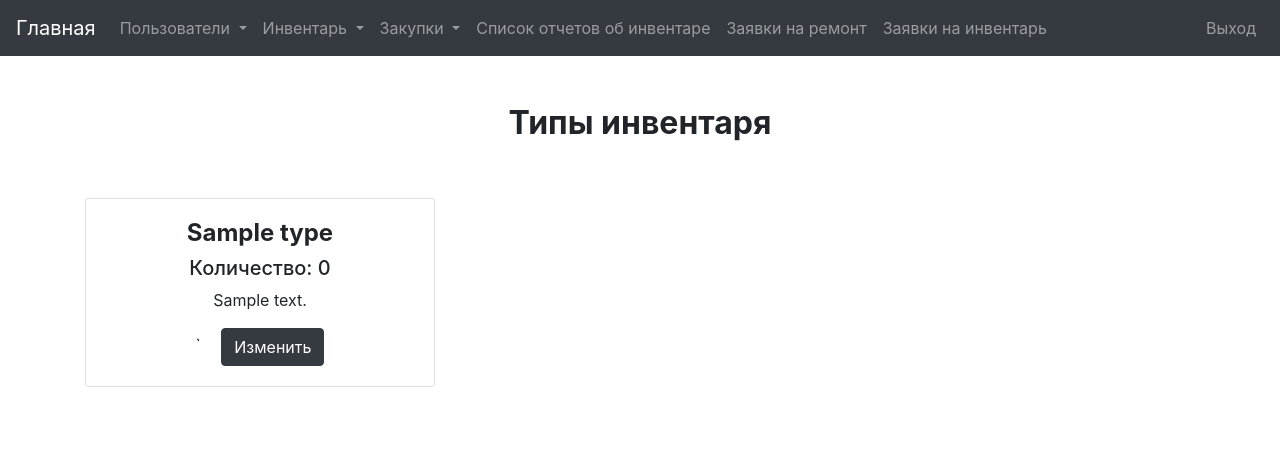
After one commit to QvkkpotentialExplorer/Inventory, a Flask app: page /inventory/type in a window 1280 px wide. The commit adds this page. Shown: the top 458 px of the page. Run offline with Flask 3, Linux system fonts and the light colour scheme; a user stored in the database is signed in; tables that the repository leaves empty hold one stand-in row (values such as "Sample post"); parts of the project's set-up code (start-up, migrations or seed data) failed here and were passed over; some libraries are stand-ins or nearby versions.

Commit message:
Debugging

```diff
--- a/blueprints/inventory/inventory.py
+++ b/blueprints/inventory/inventory.py
@@ -10,7 +10,7 @@ from data.inventory import Inventory
 from data.inventory_repair import InventoryRepair
 from data.inventory_request import InventoryRequest
 from data.inventory_type import InventoryType
-from form.inventory_add_form import AddInventoryForm, AddInventoryTypeForm
+from form.inventory_add_form import AddInventoryForm, AddInventoryTypeForm, InventoryTypeRedactForm
 from form.inventory_request_form import InventoryRequestForm
 from form.redact_inventory_form import RedactInventoryForm
 from form.redact_inventory_type import RedactInventoryTypeForm
@@ -36,7 +36,7 @@ def add_new_inventory():
                 new_inventory.name = f'{inventory_type.name}{new_inventory.id}'
                 db_sess.add(new_inventory)
                 db_sess.commit()
-            return render_template('admin.html')
+            return redirect(url_for('inventory.available_inventory'))
 
         return render_template('add_new_inventory.html',form = form)
 
@@ -124,7 +124,7 @@ def delete_inventory(inventory_id):
 @inventory.route('/<int:inventory_id>/repair', methods=['GET', 'POST'])
 @login_required
 def create_repair_request(inventory_id):
-    if current_user.role != 'admin':
+    if current_user.role != 'user':
         flash('У вас нет доступа для выполнения этого действия.', 'error')
         return redirect(url_for('inventory.available_inventory'))
 
@@ -190,3 +190,31 @@ def update_inventory_user(inventory_id):
     else:
         flash('Некорректный пользователь.', 'error')
     return redirect(url_for('inventory.available_inventory'))
+
+@inventory.route('/type', methods=['GET','POST'])
+@login_required
+def view_inventory_type():
+    inventory_type = db_sess.query(InventoryType).all()
+    inventory_types = []
+    for inventory in inventory_type:
+        inventory_types.append(
+            (inventory_type[0], len(list(db_sess.query(Inventory).filter(Inventory.inventory_type_id == inventory.id)))))
+
+    return render_template('view_inventory_type.html',inventory_types = inventory_types)
+
+@inventory.route('/type/<int:inventory_type_id>', methods=['GET','POST'])
+@login_required
+def redact_inventory_type(inventory_type_id):
+    inventory_type = db_sess.query(InventoryType).filter(InventoryType.id == inventory_type_id).first()
+    form = InventoryTypeRedactForm()
+    if not inventory_type:
+        abort(404)
+
+    form = InventoryTypeRedactForm()
+
+    if form.validate_on_submit():
+        inventory.name = form.name.data
+        inventory_type.description = form.description.data
+        db_sess.commit()
+        return redirect(url_for('inventory.view_inventory_type'))
+    return render_template('edit_inventory_type.html', form = form, inventory_type = inventory_type)
--- a/data/__all_models.py
+++ b/data/__all_models.py
@@ -5,3 +5,4 @@ from data.inventory_report import InventoryReport
 from data.inventory_request import InventoryRequest
 from data.procrument_plan import ProcurementPlan
 from data.inventory_type import InventoryType
+from data.inventory_replacement import InventoryReplacement
--- a/templates/available_inventory.html
+++ b/templates/available_inventory.html
@@ -66,12 +66,13 @@
                 </form>
 
                 <!-- Если статус 'broken', показываем кнопку для подачи заявки на ремонт -->
-                <p>Закреплён за: {{ item.username if item.user_id else "Не закреплён" }}</p>
+                <p>Закреплён за: {{ item[2] if item[0].user_id else "Не закреплён" }}</p>
                 <form method="POST" action="{{ url_for('inventory.update_inventory_user', inventory_id=item[0].id) }}">
                     <select name="user_id" required>
+
                         <option value="">Не закреплён</option>
                         {% for user in users %}
-                        <option value="{{ user.id }}" {% if user.id == item.user_id %}selected{% endif %}>{{ user.username }}
+                        <option value="{{ item[1].id }}" {% if user.id == item.user_id %}selected{% endif %}>{{ user.username }}
                         </option>
                         {% endfor %}
                     </select>
--- a/templates/login.html
+++ b/templates/login.html
@@ -4,7 +4,7 @@
 <head>
     <meta charset="utf-8" />
     <meta name="viewport" content="width=device-width, initial-scale=1.0, shrink-to-fit=no" />
-    !--    <meta charset="utf-8">-->
+
     <meta name="viewport" content="width=device-width, initial-scale=1">
     <link href="https://cdn.jsdelivr.net/npm/bootstrap@5.3.2/dist/css/bootstrap.min.css" rel="stylesheet">
     <link href="https://getbootstrap.com/docs/5.3/assets/css/docs.css" rel="stylesheet">
--- a/templates/nav.html
+++ b/templates/nav.html
@@ -21,7 +21,9 @@
                                                                                href="{{ url_for('inventory.add_new_inventory') }}">Добавить
                     новый инвентарь</a> <a class="dropdown-item"
                                            href="{{ url_for('inventory.add_new_inventory_type') }}">Добавить новый тип
-                    инвентаря</a> <a class="dropdown-item" href="{{ url_for('inventory.available_inventory') }}">Список
+                    инвентаря</a>
+                    <a class ="dropdown-item" href = "{{url_for('inventory.view_inventory_type')}}">Список типов инвентарей</a>
+                    <a class="dropdown-item" href="{{ url_for('inventory.available_inventory') }}">Список
                     доступного инвентаря</a></div>
             </li>
             <li class="nav-item dropdown"><a class="nav-link dropdown-toggle" href="#" id="navbarDropdown2" role="button"
@@ -37,6 +39,8 @@
             <li class="nav-item"><a class="nav-link" href="{{ url_for('application.view_reports') }}">Список отчетов об
                 инвентаре</a></li>
             <li class="nav-item"><a class="nav-link" href="{{ url_for('inventory.repairs') }}">Заявки на ремонт</a></li>
+            <li class="nav-item"><a class="nav-link" href="{{ url_for('application.view_requests') }}">Заявки на инвентарь</a></li>
+
         </ul>
         <ul class="navbar-nav ml-auto">
             <li class="nav-item"><a class="nav-link" href="{{ url_for('auth_page.logout') }}">Выход</a></li>
@@ -50,15 +54,16 @@
             aria-controls="navbarSupportedContent" aria-expanded="false" aria-label="Toggle navigation"><span
             class="navbar-toggler-icon"></span></button>
     <div class="collapse navbar-collapse" id="navbarSupportedContent">
+
         <ul class="navbar-nav mr-auto">
-            <li class="nav-item"><a class="nav-link" href="{{ url_for('application.request_inventory') }}">Создать
-                заявку на инвентарь</a></li>
-            <li class="nav-item"><a class="nav-link" href="{{ url_for('application.view_requests') }}">Список заявок на
-                инвентарь</a></li>
-            <li class="nav-item"><a class="nav-link" href="{{ url_for('inventory.available_inventory') }}">Список
-                доступного инвентаря</a></li>
-            <li class="nav-item"><a class="nav-link" href="{{ url_for('inventory.repairs') }}">Список заявок на ремонт
-                инвентаря</a></li>
+         <li class="nav-item dropdown"><a class="nav-link dropdown-toggle" href="#" id="navbarDropdown1" role="button"
+                                             data-toggle="dropdown" aria-haspopup="true" aria-expanded="false">
+                Инвентарь </a>
+                <div class="dropdown-menu" aria-labelledby="navbarDropdown">
+                    <a class ="dropdown-item" href = "{{url_for('inventory.view_inventory_type')}}">Список типов инвентарей</a>
+                    <a class="dropdown-item" href="{{ url_for('inventory.available_inventory') }}">Список
+                    доступного инвентаря</a></div>
+            </li>
         </ul>
         <ul class="navbar-nav ml-auto">
             <li class="nav-item"><a class="nav-link" href="{{ url_for('profile_page.user') }}">Профиль пользователя</a>
--- /dev/null
+++ b/templates/view_inventory_type.html
@@ -0,0 +1,54 @@
+<!DOCTYPE html>
+<html>
+
+<head>
+    <meta charset="utf-8">
+    <meta name="viewport" content="width=device-width, initial-scale=1.0, shrink-to-fit=no">
+    <title>Getting Started</title>
+    <link rel="stylesheet" href="https://cdnjs.cloudflare.com/ajax/libs/twitter-bootstrap/4.6.1/css/bootstrap.min.css">
+    <link rel="stylesheet" href="/assets/css/styles.css?h=dfaef33cf21ab01819367e0c898ebe04">
+    <link rel="stylesheet" href="/assets/css/Navbar-Centered-Brand-icons.css?h=4364c066228bfcd91f0928b8b726da03">
+</head>
+
+<body>
+{% include 'nav.html' %}
+    <div class="container py-4 py-xl-5">
+        <div class="row mb-5">
+            <div class="col-md-8 col-xl-6 text-center mx-auto">
+                <h2 class="font-weight-bold">Типы инвентаря</h2>
+            </div>
+        </div>
+        <div class="row row-cols-1 row-cols-md-2 row-cols-xl-3">
+            {% for inventory_type in inventory_types%}
+            <div class="col mb-4">
+                <div class="card">
+                    <div class = "card-body">
+                    <div class="text-center d-flex flex-column align-items-center align-items-xl-center">
+                        <div class="px-3">
+                            <h4 class="font-weight-bold">{{inventory_type[0].name}}</h4>
+                            <h5>Количество: {{inventory_type[1]}}</h5>
+                            <p> {{inventory_type[0].description}}</p>
+                        {% if current_user.role == "admin"%}
+                        `   <a class="btn btn-dark ml-3" href = "{{ url_for('inventory.redact_inventory_type', inventory_type_id=inventory_type[0].id) }}">Изменить</a>
+                         {% endif %}
+
+                        </div>
+                    </div>
+                    </div>
+                </div>
+            </div>
+            {% endfor %}
+
+</div>
+    </div>
+    </div><!-- End: Features Centered Icons -->
+    <div class="text-center mt-3">
+    {% if current_user.role == "user"%}
+        <a class="btn btn-dark" href="{{ url_for('application.request_inventory') }}">Создать заявку</a>
+    {% endif %}
+</div>
+    <script src="https://cdnjs.cloudflare.com/ajax/libs/jquery/3.4.1/jquery.min.js"></script>
+    <script src="https://cdnjs.cloudflare.com/ajax/libs/twitter-bootstrap/4.6.1/js/bootstrap.bundle.min.js"></script>
+</body>
+
+</html>
```
Also changed, not shown: blueprints/application/application.py (+47 -3 lines), data/inventory_replacement.py (added, +17 -0 lines), form/inventory_add_form.py (+14 -2 lines), templates/edit_inventory_type.html (added, +49 -0 lines), templates/inventory_request.html (+25 -24 lines), templates/view_requests.html (+37 -28 lines).
